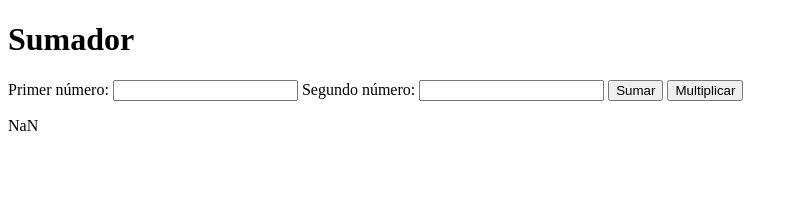
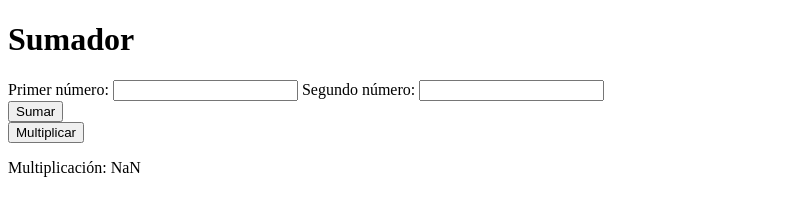
Before and after one commit to Isabella12-bit/Multiplicador, a website built with Parcel: page index.html in a window 1280 px wide. Both pictures are taken after a click on the input "Multiplicar". Shown: the whole page, without its empty margins (0-798 px from the left). Built offline with nearby package versions, Linux system fonts and the light colour scheme.

Commit message:
Fix: Había un error que no mostraba el resultado y ya se lo arregló. También había otro error en el archivo .html ya que tanto multiplicacion como suma estaban en sumar-form

```diff
--- a/index.html
+++ b/index.html
@@ -5,12 +5,14 @@
   </head>
   <body>
     <h1>Sumador</h1>
+    <label for="primer-numero">Primer número:</label>
+    <input type="number" id="primer-numero" />
+    <label for="segundo-numero">Segundo número:</label>
+    <input type="number" id="segundo-numero" />
     <form id="sumar-form">
-      <label for="primer-numero">Primer número:</label>
-      <input type="number" id="primer-numero" />
-      <label for="segundo-numero">Segundo número:</label>
-      <input type="number" id="segundo-numero" />
       <input type="submit" value="Sumar" id="sumar-button" />
+    </form>
+    <form id="multiplicar-form">
       <input type="submit" value="Multiplicar" id="multiplicar-button" />
     </form>
     <div id="resultado-div"></div>
--- a/src/presenter.js
+++ b/src/presenter.js
@@ -2,16 +2,24 @@ import { sumar, multiplicar } from "./sumador";
 
 const first = document.querySelector("#primer-numero");
 const second = document.querySelector("#segundo-numero");
-const form = document.querySelector("#sumar-form");
-const form1 = document.querySelector("multiplicar-form");
+const formSumar = document.querySelector("#sumar-form");
+const formMultiplicar = document.querySelector("#multiplicar-form");
 const div = document.querySelector("#resultado-div");
 
-form.addEventListener("submit", (event) => {
+formSumar.addEventListener("submit", (event) => {
   event.preventDefault();
 
   const firstNumber = Number.parseInt(first.value);
   const secondNumber = Number.parseInt(second.value);
 
-  div.innerHTML = "<p>" + sumar(firstNumber, secondNumber) + "</p>";
-  div.innerHTML = "<p>" + multiplicar(firstNumber, secondNumber) + "</p>";
+  div.innerHTML += "<p>Suma: " + sumar(firstNumber, secondNumber) + "</p>";
 });
+
+formMultiplicar.addEventListener("submit", (event) => {
+  event.preventDefault();
+
+  const firstNumber = Number.parseInt(first.value);
+  const secondNumber = Number.parseInt(second.value);
+
+  div.innerHTML += "<p>Multiplicación: " + multiplicar(firstNumber, secondNumber) + "</p>";
+});
```
